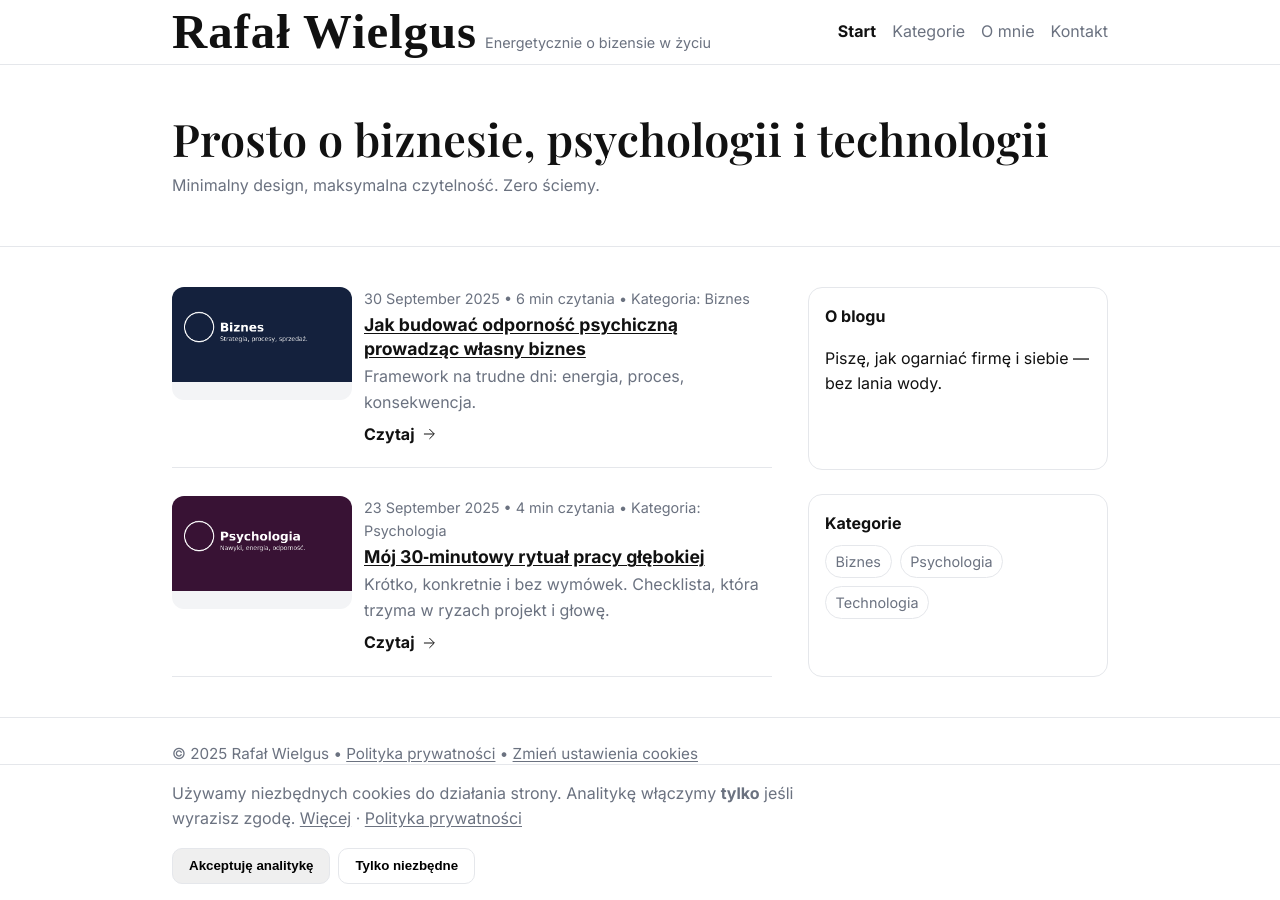
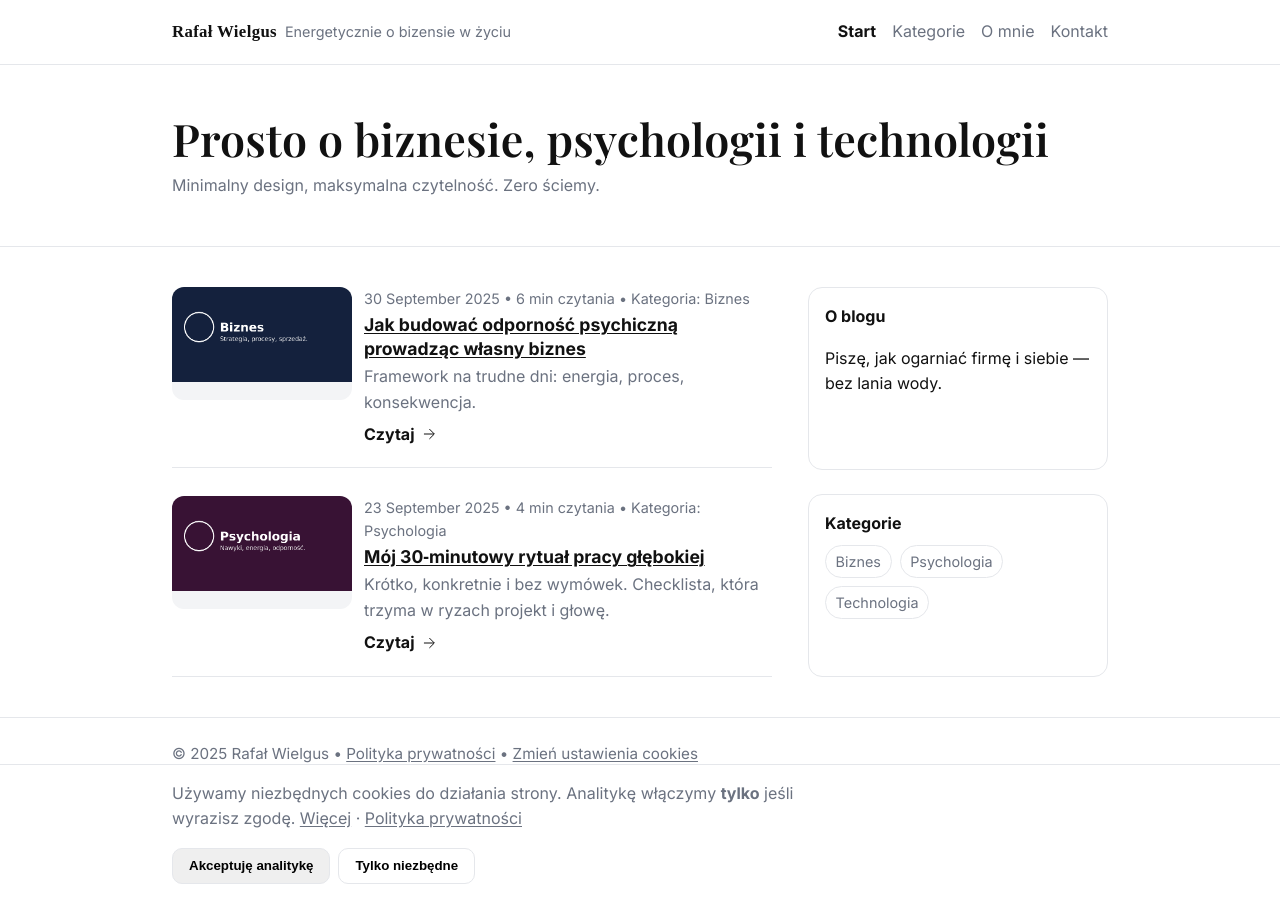
Before and after one commit to Rafson83/rafalwielgus.github.io, a Jekyll site: the page built from index.md, in a window 1280 px wide. Built offline with Jekyll 4.4.1, drawn with Linux system fonts in a browser that asks for light colours; some web fonts are replaced.

Commit message:
zmiana czcionki logo

```diff
--- a/assets/style.css
+++ b/assets/style.css
@@ -29,7 +29,7 @@ header{ border-bottom:1px solid var(--border); position:sticky; top:0; backdrop-
   font-weight: 800;
 
   /* 2. Ustaw rozmiar czcionki */
-  font-size: 3.05rem;
+  font-size: 1.05rem;
 
   /* 3. Ustaw listę czcionek (z awaryjną) */
   font-family: 'Sassy Frass', cursive;
```
